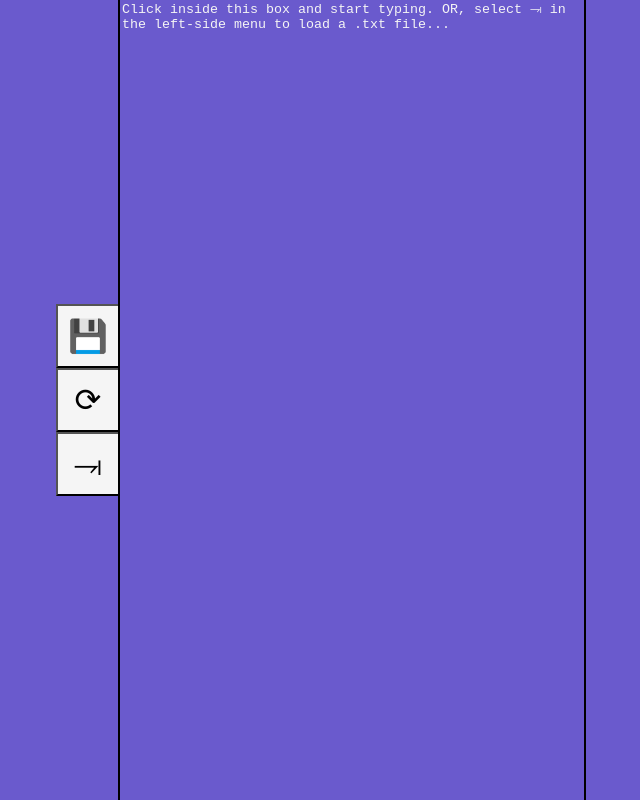
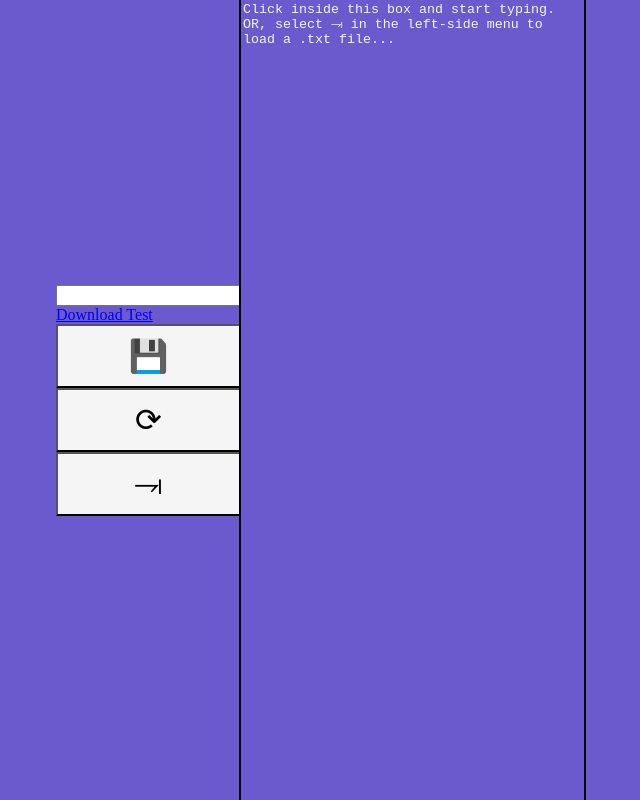
Before and after one commit to AndrewJDGalga/basic_textedit, a React (Vite) app: page / in a window 1280 px wide. Shown: the whole page, without its empty margins (320-960 px from the left). Built offline with nearby package versions, Linux system fonts and the light colour scheme.

Commit message:
basic download link, basic search input, for testing. Personal project attention division.

```diff
--- a/src/components/App.jsx
+++ b/src/components/App.jsx
@@ -5,6 +5,9 @@ import HiddenFilePrompt from './HiddenFilePrompt';
 function App() {
     const [fileText, setFileText] = useState('');
     const [path, setPath] = useState('');
+    const [searchTerm, setSearchTerm] = useState('');
+    const searchIndex = useRef(-1);
+
     const hiddenFilePath = useRef(null);
 
     const resetState = () => {
@@ -25,13 +28,18 @@ function App() {
         }
         reader.readAsText(fileData);
     }
-    const saveFile = () => {
-
+    const searchFile = (e) => {
+        setSearchTerm(e.target.value);
+    }
+    const saveFile = (e) => {
+        console.log(e)
     }
 
     return (
         <>
             <section>
+                <input type="text" value={searchTerm} onChange={searchFile}></input>
+                <a href="#" download>Download Test</a>
                 <HiddenFilePrompt nodeRef={hiddenFilePath} newText={setFileText} path={path} setPath={setPath} loadFile={loadFile}></HiddenFilePrompt>
                 <button id="save" onClick={saveFile}>&#128190;</button>
                 <button id="reset" onClick={resetState}>&#10227;</button>
```
